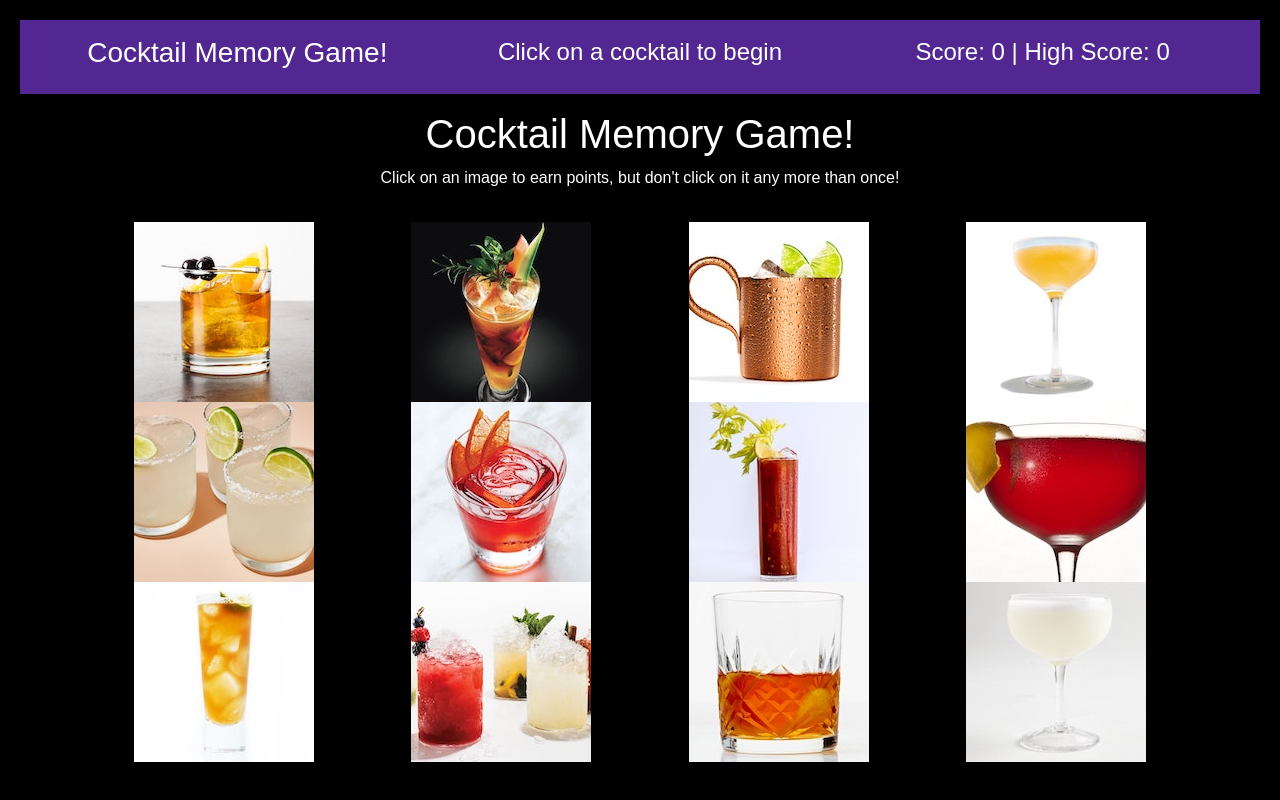
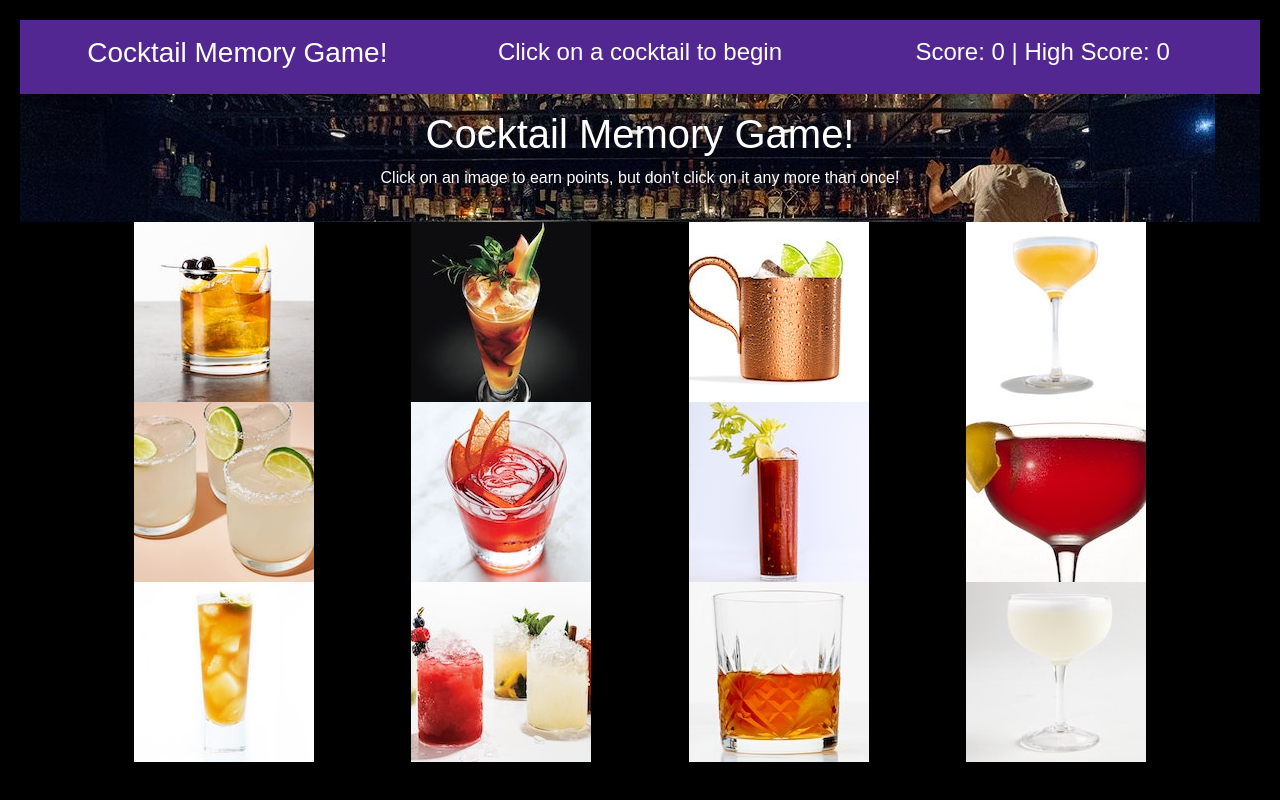
Before and after one commit to RyanKirkland86/react-memory-game, a React (Create React App) app in the folder memorygame/: page / in a window 1280 px wide. Built offline with nearby package versions, Linux system fonts and the light colour scheme.

Commit message:
Adding background image for the Header

```diff
--- a/memorygame/src/components/Header/style.css
+++ b/memorygame/src/components/Header/style.css
@@ -1,4 +1,4 @@
 #header {
-    background-image: url();
+    background-image: url("CocktailBarBackground.jpg");
     color: white;
 }
```
Also changed, not shown: memorygame/src/components/Header/CocktailBarBackground.jpg (renamed from memorygame/public/images/CocktailBarBackground.jpg).
